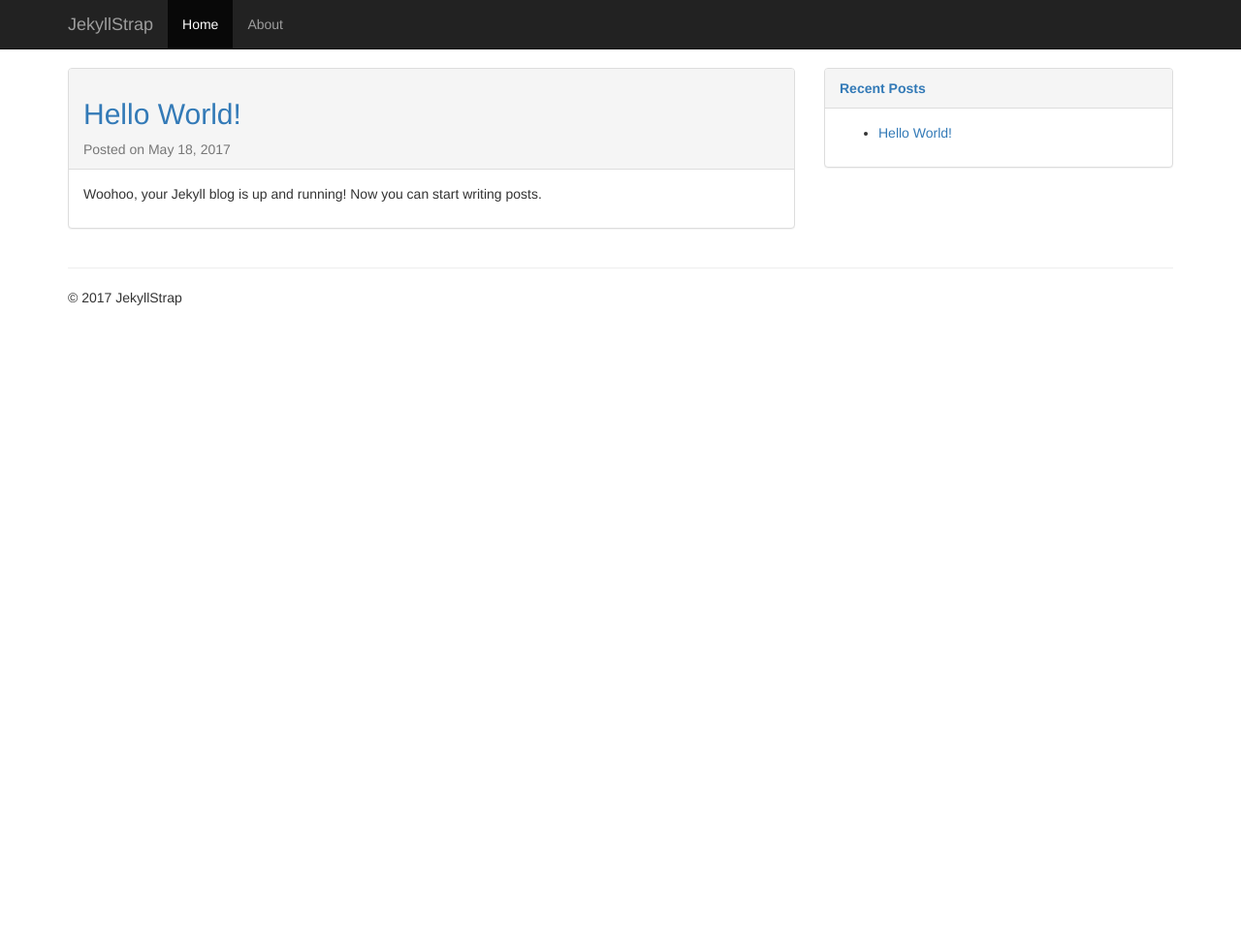
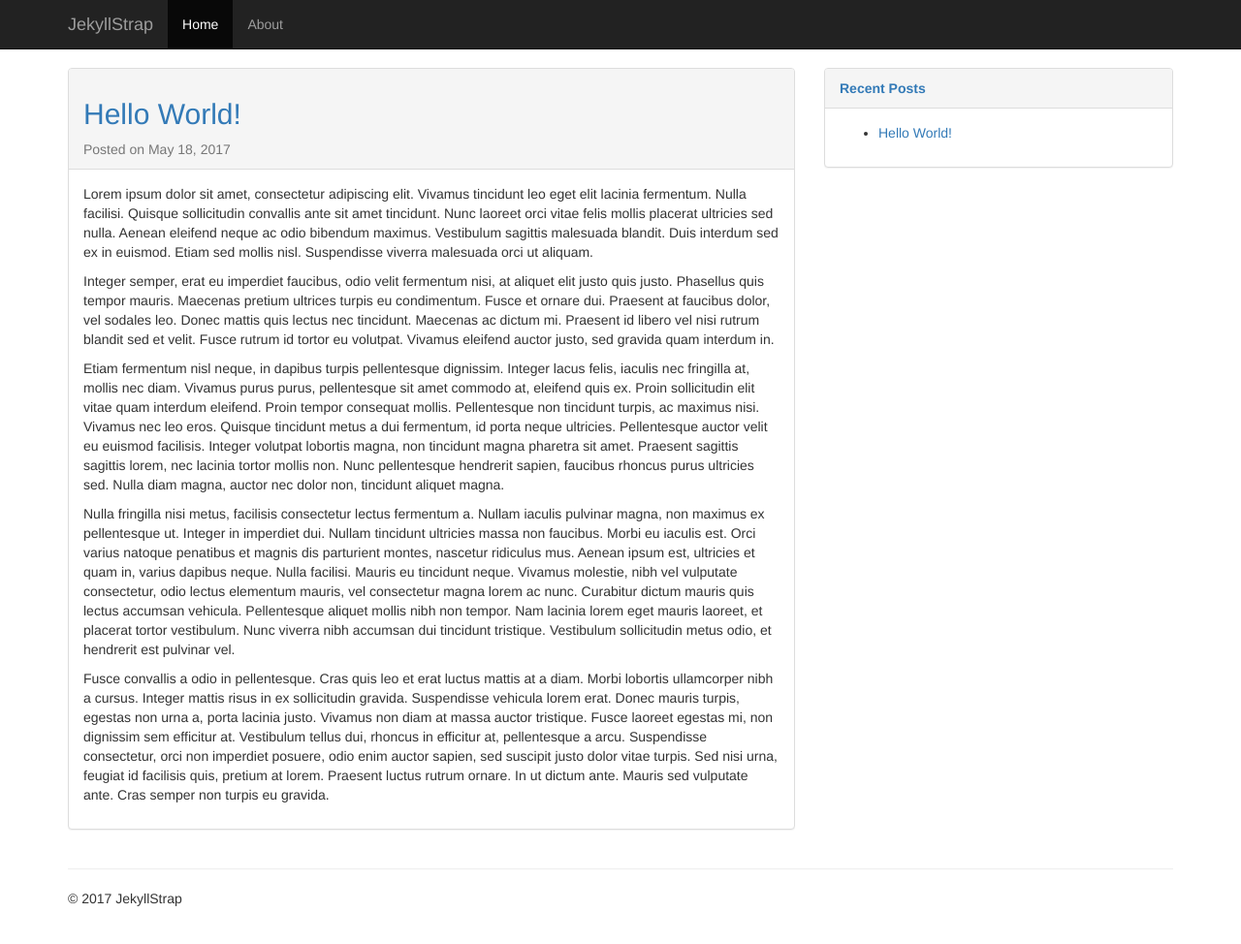
Before and after one commit to TheEssem/jekyllstrap-theme, a Jekyll site: the page built from _posts/2017-5-18-Hello-World.md, in a window 1280 px wide and 1027 px high. Shown: the top 974 px of the window at 97% size. Built offline with Jekyll 4.4.1, drawn with Linux system fonts in a browser that asks for light colours; nearby versions of some CDN libraries.

Commit message:
Update 2017-5-18-Hello-World.md

```diff
--- a/_posts/2017-5-18-Hello-World.md
+++ b/_posts/2017-5-18-Hello-World.md
@@ -4,4 +4,12 @@ title: Hello World!
 comments: true
 ---
 
-Woohoo, your Jekyll blog is up and running! Now you can start writing posts.
+Lorem ipsum dolor sit amet, consectetur adipiscing elit. Vivamus tincidunt leo eget elit lacinia fermentum. Nulla facilisi. Quisque sollicitudin convallis ante sit amet tincidunt. Nunc laoreet orci vitae felis mollis placerat ultricies sed nulla. Aenean eleifend neque ac odio bibendum maximus. Vestibulum sagittis malesuada blandit. Duis interdum sed ex in euismod. Etiam sed mollis nisl. Suspendisse viverra malesuada orci ut aliquam.
+
+Integer semper, erat eu imperdiet faucibus, odio velit fermentum nisi, at aliquet elit justo quis justo. Phasellus quis tempor mauris. Maecenas pretium ultrices turpis eu condimentum. Fusce et ornare dui. Praesent at faucibus dolor, vel sodales leo. Donec mattis quis lectus nec tincidunt. Maecenas ac dictum mi. Praesent id libero vel nisi rutrum blandit sed et velit. Fusce rutrum id tortor eu volutpat. Vivamus eleifend auctor justo, sed gravida quam interdum in.
+
+Etiam fermentum nisl neque, in dapibus turpis pellentesque dignissim. Integer lacus felis, iaculis nec fringilla at, mollis nec diam. Vivamus purus purus, pellentesque sit amet commodo at, eleifend quis ex. Proin sollicitudin elit vitae quam interdum eleifend. Proin tempor consequat mollis. Pellentesque non tincidunt turpis, ac maximus nisi. Vivamus nec leo eros. Quisque tincidunt metus a dui fermentum, id porta neque ultricies. Pellentesque auctor velit eu euismod facilisis. Integer volutpat lobortis magna, non tincidunt magna pharetra sit amet. Praesent sagittis sagittis lorem, nec lacinia tortor mollis non. Nunc pellentesque hendrerit sapien, faucibus rhoncus purus ultricies sed. Nulla diam magna, auctor nec dolor non, tincidunt aliquet magna.
+
+Nulla fringilla nisi metus, facilisis consectetur lectus fermentum a. Nullam iaculis pulvinar magna, non maximus ex pellentesque ut. Integer in imperdiet dui. Nullam tincidunt ultricies massa non faucibus. Morbi eu iaculis est. Orci varius natoque penatibus et magnis dis parturient montes, nascetur ridiculus mus. Aenean ipsum est, ultricies et quam in, varius dapibus neque. Nulla facilisi. Mauris eu tincidunt neque. Vivamus molestie, nibh vel vulputate consectetur, odio lectus elementum mauris, vel consectetur magna lorem ac nunc. Curabitur dictum mauris quis lectus accumsan vehicula. Pellentesque aliquet mollis nibh non tempor. Nam lacinia lorem eget mauris laoreet, et placerat tortor vestibulum. Nunc viverra nibh accumsan dui tincidunt tristique. Vestibulum sollicitudin metus odio, et hendrerit est pulvinar vel.
+
+Fusce convallis a odio in pellentesque. Cras quis leo et erat luctus mattis at a diam. Morbi lobortis ullamcorper nibh a cursus. Integer mattis risus in ex sollicitudin gravida. Suspendisse vehicula lorem erat. Donec mauris turpis, egestas non urna a, porta lacinia justo. Vivamus non diam at massa auctor tristique. Fusce laoreet egestas mi, non dignissim sem efficitur at. Vestibulum tellus dui, rhoncus in efficitur at, pellentesque a arcu. Suspendisse consectetur, orci non imperdiet posuere, odio enim auctor sapien, sed suscipit justo dolor vitae turpis. Sed nisi urna, feugiat id facilisis quis, pretium at lorem. Praesent luctus rutrum ornare. In ut dictum ante. Mauris sed vulputate ante. Cras semper non turpis eu gravida.
```
